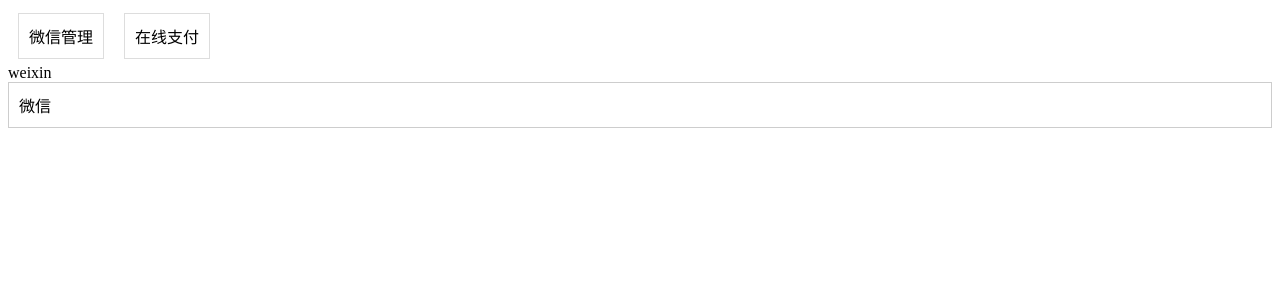
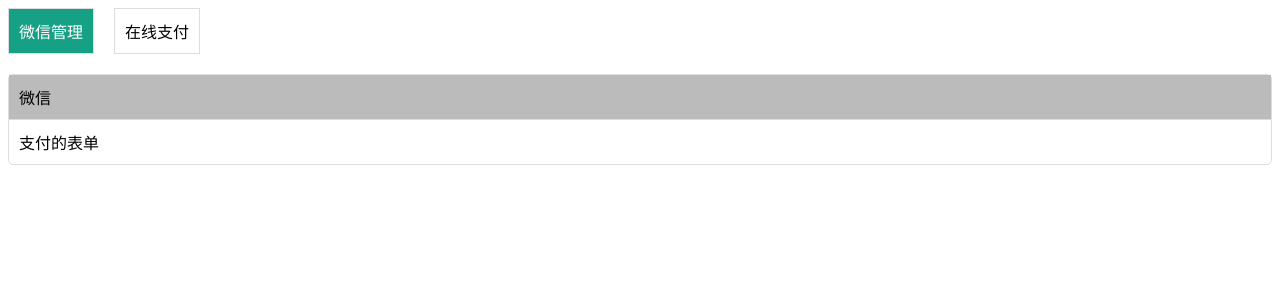
Before and after one commit to nbutluo/VueLearn, a Vue app in the folder provide/: page / in a window 1280 px wide. Shown: the top 300 px of the page. Built offline with nearby package versions, Linux system fonts and the light colour scheme.

Commit message:
全局组件注册与样式

```diff
--- a/provide/src/App.vue
+++ b/provide/src/App.vue
@@ -1,12 +1,11 @@
 <template>
   <main>
     <div v-for="component in components" :key="component.name"
+         :class="{ active: component.name == currentComponent }"
          @click="currentComponent = component.name">
       {{ component.title }}
     </div>
   </main>
-  {{ currentComponent }}
-
   <component :is="currentComponent"/>
 
 </template>
@@ -43,12 +42,17 @@
 <style lang="scss" scoped>
 main {
   display: flex;
-
+  margin-bottom: 15px;
   div {
-    border: 1px solid #dddddd;
+    border: solid 1px #ddd;
     padding: 10px;
-    margin: 5px 10px;
+    margin-right: 20px;
     cursor: pointer;
+    transition: 0.5s;
+    &.active {
+      background: #16a085;
+      color: #fff;
+    }
   }
 }
 </style>
--- /dev/null
+++ b/provide/src/components/Card.vue
@@ -0,0 +1,30 @@
+<template>
+  <div>
+    <header>
+      <slot name="header"/>
+    </header>
+    <main>
+      <slot/>
+    </main>
+  </div>
+</template>
+
+<script>
+export default {}
+</script>
+
+<style lang="scss" scoped>
+div {
+  border: solid 1px #ddd;
+  margin-top: 20px;
+  border-radius: 5px;
+  header {
+    border-bottom: solid 1px #ddd;
+    padding: 10px;
+    background-color: #bbb;
+  }
+  main {
+    padding: 10px;
+  }
+}
+</style>
--- a/provide/src/components/Pay.vue
+++ b/provide/src/components/Pay.vue
@@ -1,17 +1,22 @@
 <template>
-  <div>
-    支付
-  </div>
+  <card>
+    <template v-slot:header>
+      在线支付
+    </template>
+    <div>
+      支付的表单
+    </div>
+  </card>
 </template>
 
 <script>
-export default {}
+import Card from "./Card.vue";
+
+export default {
+  components: {Card},
+}
 </script>
 
 <style lang="scss" scoped>
-div {
-  border: 1px solid #bbbb;
-  padding: 10px;
-  margin-bottom: 10px;
-}
+
 </style>
--- a/provide/src/components/Weixin.vue
+++ b/provide/src/components/Weixin.vue
@@ -1,17 +1,22 @@
 <template>
-  <div>
-    微信
-  </div>
+  <card>
+    <template v-slot:header>
+      微信
+    </template>
+    <div>
+      支付的表单
+    </div>
+  </card>
 </template>
 
 <script>
-export default {}
+import Card from "./Card.vue";
+
+export default {
+  components: {Card},
+}
 </script>
 
 <style lang="scss" scoped>
-div {
-  border: 1px solid #bbbb;
-  padding: 10px;
-  margin-bottom: 10px;
-}
+
 </style>
```
Also changed, not shown: provide/src/main.js (+5 -2 lines).
